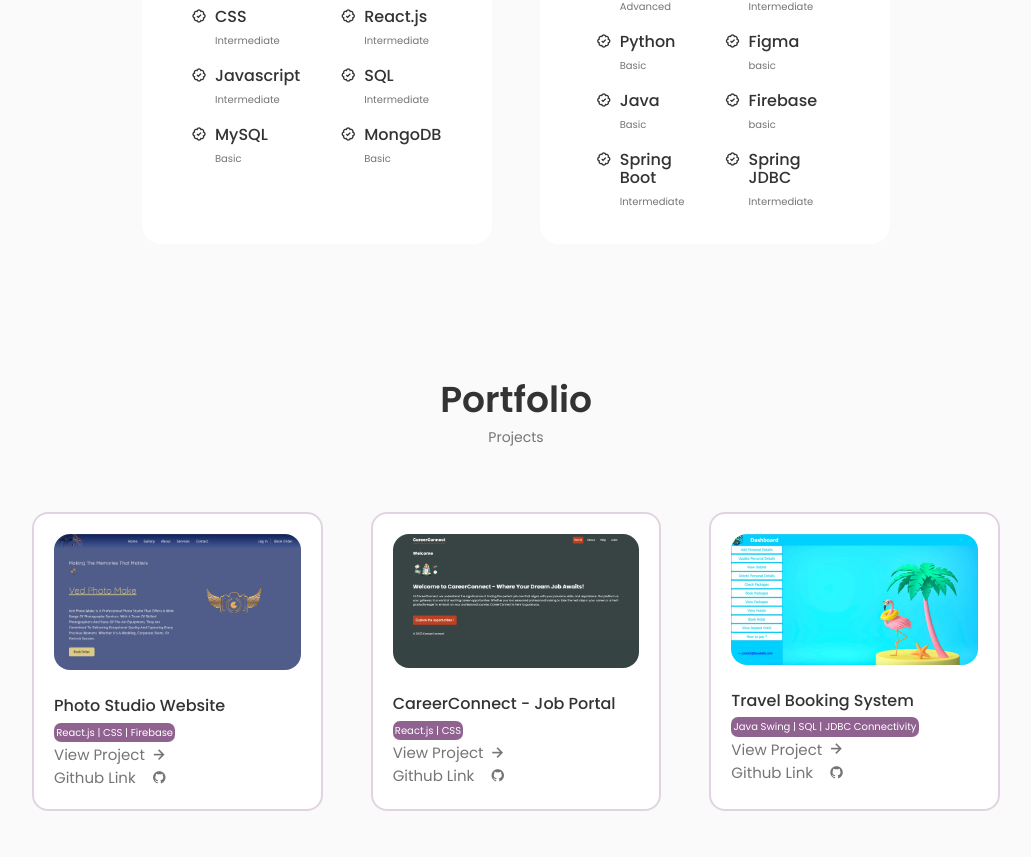
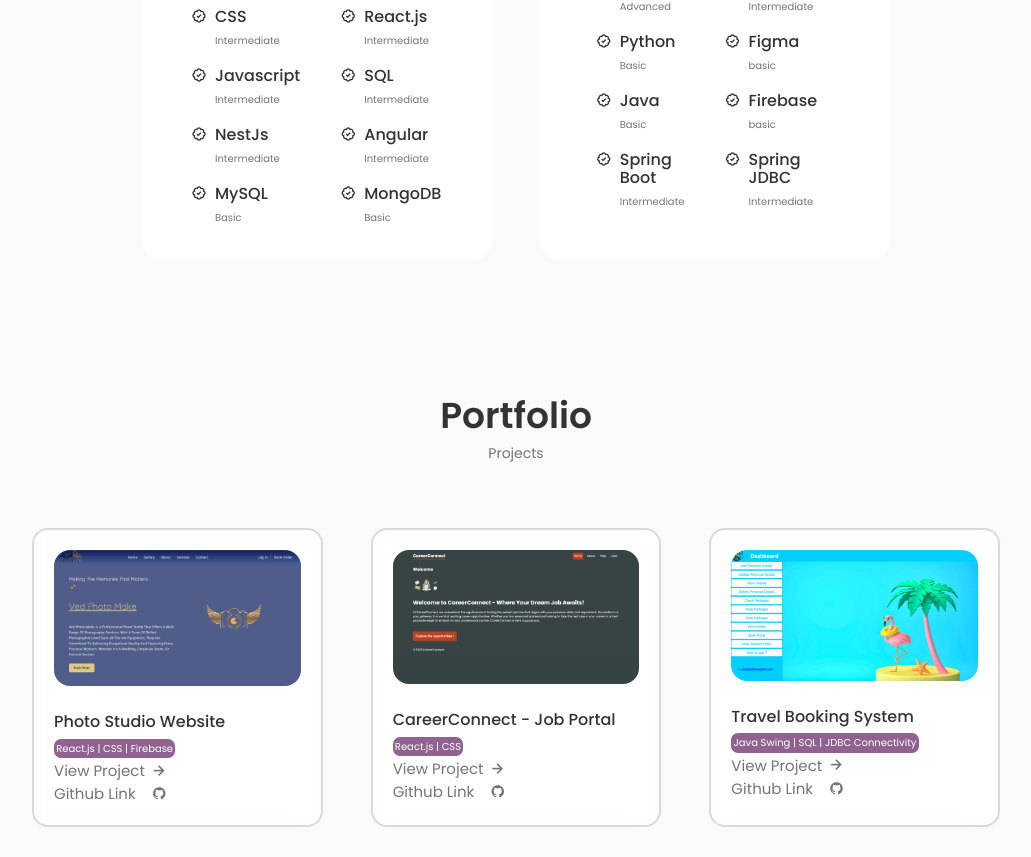
Before and after one commit to vedantpatil25/Portfolio-Website-Vedant, a React (Create React App) app: page / in a window 1280 px wide. Shown: the part 2417-3274 px from the top of the page, without its empty margins (124-1155 px from the left). Built offline with nearby package versions, Linux system fonts and the light colour scheme.

Commit message:
update: skills update

```diff
--- a/src/components/skills/Frontend.jsx
+++ b/src/components/skills/Frontend.jsx
@@ -27,6 +27,14 @@ const Frontend = () => {
             <i class="bx bx-badge-check"></i>
             <div>
               <h3 className="skills__name">Javascript</h3>
+              <span className="skills__level">Intermediate</span>
+            </div>
+          </div>
+
+          <div className="skills__data">
+            <i class="bx bx-badge-check"></i>
+            <div>
+              <h3 className="skills__name">NestJs</h3>
               <span className="skills__level">Intermediate</span>
             </div>
           </div>
@@ -68,6 +76,14 @@ const Frontend = () => {
           <div className="skills__data">
             <i class="bx bx-badge-check"></i>
             <div>
+              <h3 className="skills__name">Angular</h3>
+              <span className="skills__level">Intermediate</span>
+            </div>
+          </div>
+
+          <div className="skills__data">
+            <i class="bx bx-badge-check"></i>
+            <div>
               <h3 className="skills__name">MongoDB</h3>
               <span className="skills__level">Basic</span>
             </div>
```
